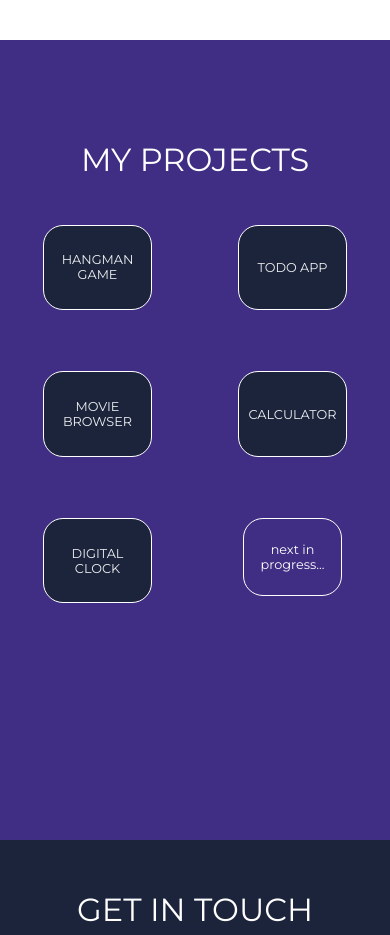
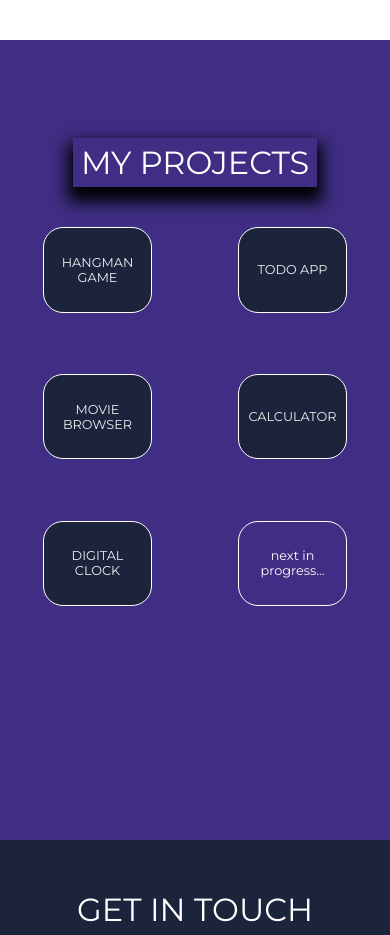
Before and after one commit to krokmichal/krokmichal.github.io, a plain HTML site: page index.html in a window 390 px wide. Shown: the part 2360-3295 px from the top of the page. Drawn offline with Linux system fonts and the light colour scheme.

Commit message:
css changes

```diff
--- a/style.css
+++ b/style.css
@@ -323,6 +323,10 @@ button:hover {
 #projects-title {
   margin-top: 8vh;
   font-size: 2rem;
+  width: 60%;
+  text-align: center;
+  padding: 5px;
+  box-shadow: 0px 10px 15px 5px rgba(0, 0, 0, 1);
 }
 
 #projects-content {
@@ -347,6 +351,13 @@ button:hover {
   font-size: 1.3rem;
   background-color: var(--navback);
   cursor: pointer;
+}
+
+#projects-content a:hover {
+  transition: 0.5s;
+  background: linear-gradient(45deg, #d2001a,#7462ff,#f48e21,#d5239a);
+  background-size: 300%, 300%;
+  animation: color 4s ease-in-out infinite;
 }
 
 .project {
@@ -700,9 +711,10 @@ footer i {
     cursor: pointer;
   }
 
+
   #next {
-    width: 45%;
-    height: 45%;
+    width: 50%;
+    height: 50%;
     font-size: 0.8rem;
     background-color: var(--secondarycolor);
     cursor: auto;
```
